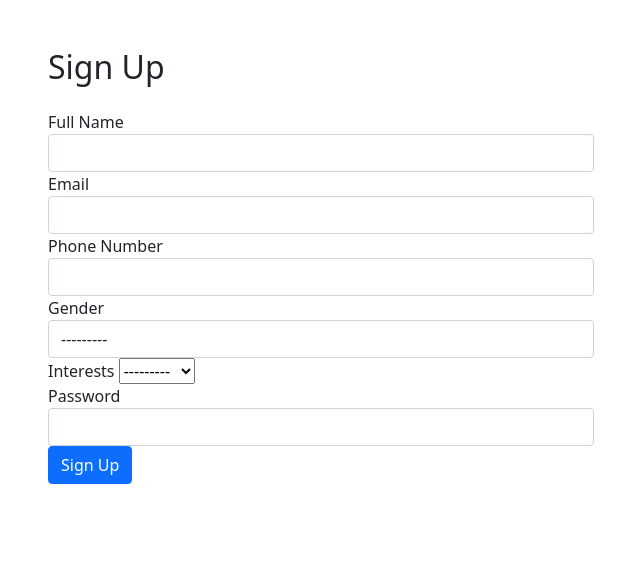
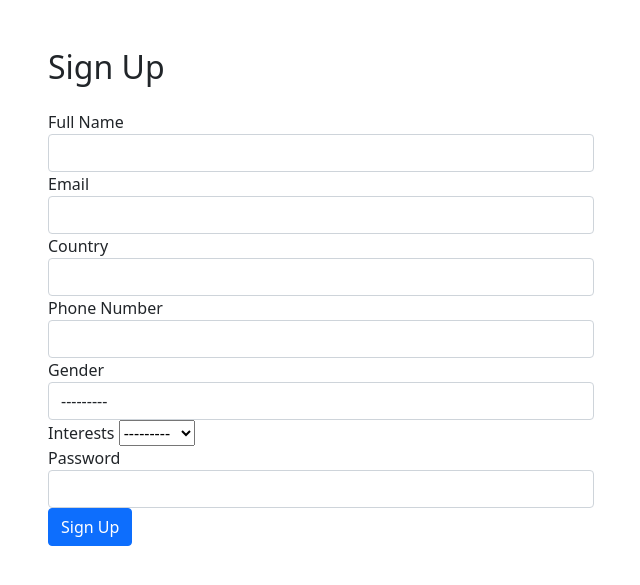
Before and after one commit to iamsrujith/chat_app, a Django app: page /signup/ in a window 1280 px wide. Shown: the part 56-641 px from the top of the page, without its empty margins (319-959 px from the left). Run offline with Django 3.2, Linux system fonts and the light colour scheme; some libraries are stand-ins or nearby versions.

Commit message:
final update

```diff
--- a/chat/consumers.py
+++ b/chat/consumers.py
@@ -26,7 +26,6 @@ class ChatConsumer(WebsocketConsumer):
 
     def receive(self, text_data):
         text_data_json = json.loads(text_data)
-        print(text_data_json)
         message = text_data_json["message"]
         username = text_data_json["username"]
         async_to_sync(self.channel_layer.group_send)(
@@ -40,7 +39,6 @@ class ChatConsumer(WebsocketConsumer):
 
     def chat_message(self, event):
         try:
-            print(event)
             message = event['message']
             username = event['username']
             self.send(text_data=json.dumps({
@@ -71,7 +69,6 @@ class MatchingConsumer(WebsocketConsumer):
     def receive(self, text_data):
         try:
             text_data_json = json.loads(text_data)
-            print(text_data_json, "cdcdxsc")
             redirect = text_data_json["redirect"]
             async_to_sync(self.channel_layer.group_send)(
                 self.room_group_name,
@@ -110,7 +107,6 @@ class MatchingConsumer(WebsocketConsumer):
             self.send(text_data=json.dumps({'redirect': f'/chat/{room_name}'}))
 
     def send_redirect(self, event):
-        print(event, "eventtttttttt")
         room_name = event['redirect']
         redirect_url = {'redirect': room_name}
         self.send(text_data=json.dumps(redirect_url))
--- a/chat/forms.py
+++ b/chat/forms.py
@@ -8,7 +8,7 @@ class SignupForm(forms.ModelForm):
 
     class Meta:
         model = User
-        fields = ['full_name', 'email', 'phone_number', 'gender', 'interests', 'password']
+        fields = ['full_name', 'email', 'country', 'phone_number', 'gender', 'interests', 'password']
 
     def save(self, commit=True):
         user = super().save(commit=False)
--- a/chat/models.py
+++ b/chat/models.py
@@ -42,6 +42,7 @@ class User(AbstractBaseUser, PermissionsMixin):
     full_name = models.CharField(max_length=255, blank=True, default='')
     email = models.EmailField(blank=True, default='', unique=True)
     phone_number = models.CharField(max_length=30, blank=True, null=True)
+    country = models.CharField(max_length=255, blank=True, default='')
     gender = models.CharField(choices=GENDER, max_length=20)
     interests = MultiSelectField(choices=INTEREST_CHOICES,
                                  max_choices=3,
--- a/chat/templates/signup.html
+++ b/chat/templates/signup.html
@@ -19,13 +19,18 @@
                 </div>
 
                 <div class="form-group">
+                    <label for="id_country">Country</label>
+                    {% render_field form.country class="form-control" id="id_country" name="country" %}
+                </div>
+
+                <div class="form-group">
                     <label for="id_phone_number">Phone Number</label>
-                    {% render_field form.phone_number class="form-control" id="id_phone_number" name="phone_number" required="True" %}
+                    {% render_field form.phone_number class="form-control" id="id_phone_number" name="phone_number" %}
                 </div>
 
                 <div class="form-group">
                     <label for="id_gender">Gender</label>
-                    {% render_field form.gender class="form-control" id="id_gender" name="gender" required="True" %}
+                    {% render_field form.gender class="form-control" id="id_gender" name="gender" %}
                 </div>
 
                 <div class="form-group">
--- a/chat/views.py
+++ b/chat/views.py
@@ -38,12 +38,13 @@ def connect(request):
 def chat(request, room_name):
     if request.user is not None:
         current_user = User.objects.get(pk=request.user.pk)
+        matched_user = User.objects.get(pk=[pk for pk in room_name.split("-") if pk != str(request.user.pk)][0])
         if not current_user.in_chat:
             current_user.in_chat = True
         if current_user.is_ready:
             current_user.is_ready = False
         current_user.save()
-    return render(request, 'chat.html')
+    return render(request, 'chat.html', {"matched_user": matched_user})
 
 
 def signup(request):
--- a/static/js/index.js
+++ b/static/js/index.js
@@ -1,7 +1,7 @@
 const chatLog = document.getElementById('chat-log');
 const chatForm = document.getElementById('chat-form');
 const chatMessageInput = document.getElementById('chat-message-input');
-const user_email = JSON.parse(document.getElementById('user_email').textContent);
+const user_name = JSON.parse(document.getElementById('user_name').textContent);
 
 let loc = window.location
 let wsStart = 'ws://'
@@ -33,7 +33,7 @@ chatForm.addEventListener('submit', function(event) {
     const message = chatMessageInput.value;
     socket.send(JSON.stringify({
         'message': message,
-        'username': user_email
+        'username': user_name
     }));
     chatMessageInput.value = '';
 });
```
Also changed, not shown: chat/templates/chat.html (+6 -1 lines), db.sqlite3.
